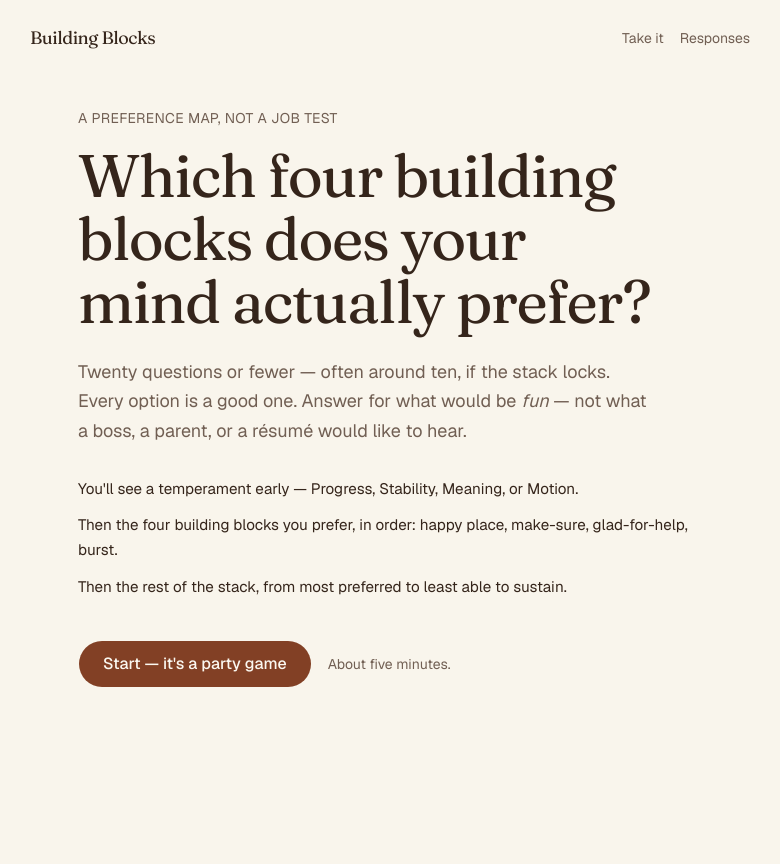
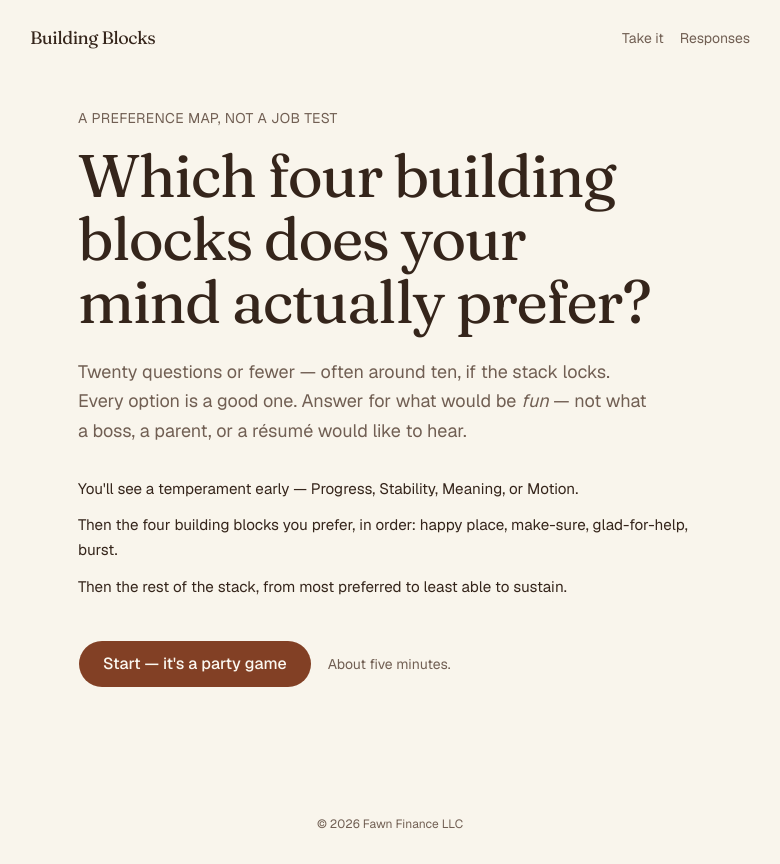
Before and after one commit to ezjarowi/building-blocks, a Next.js app: page / in a window 1280 px wide. Shown: the whole page, without its empty margins (250-1030 px from the left). Before the commit the page ends 800 px from the top, so only its background shows below. Built offline with nearby package versions, Linux system fonts and the light colour scheme.

Commit message:
Add Fawn Finance LLC copyright footer on every page

```diff
--- a/src/app/layout.tsx
+++ b/src/app/layout.tsx
@@ -1,6 +1,7 @@
 import type { Metadata } from "next";
 import { Fraunces, Geist, Geist_Mono } from "next/font/google";
 import "./globals.css";
+import { SiteFooter } from "@/components/site-footer";
 
 const geistSans = Geist({
   variable: "--font-geist-sans",
@@ -31,6 +32,7 @@ export default function RootLayout({ children }: LayoutProps<"/">) {
     >
       <body className="min-h-full flex flex-col bg-background text-foreground">
         {children}
+        <SiteFooter />
       </body>
     </html>
   );
--- /dev/null
+++ b/src/components/site-footer.tsx
@@ -0,0 +1,7 @@
+export function SiteFooter() {
+  return (
+    <footer className="mt-auto px-6 py-8 text-center text-xs text-muted-foreground">
+      © {new Date().getFullYear()} Fawn Finance LLC
+    </footer>
+  );
+}
```
